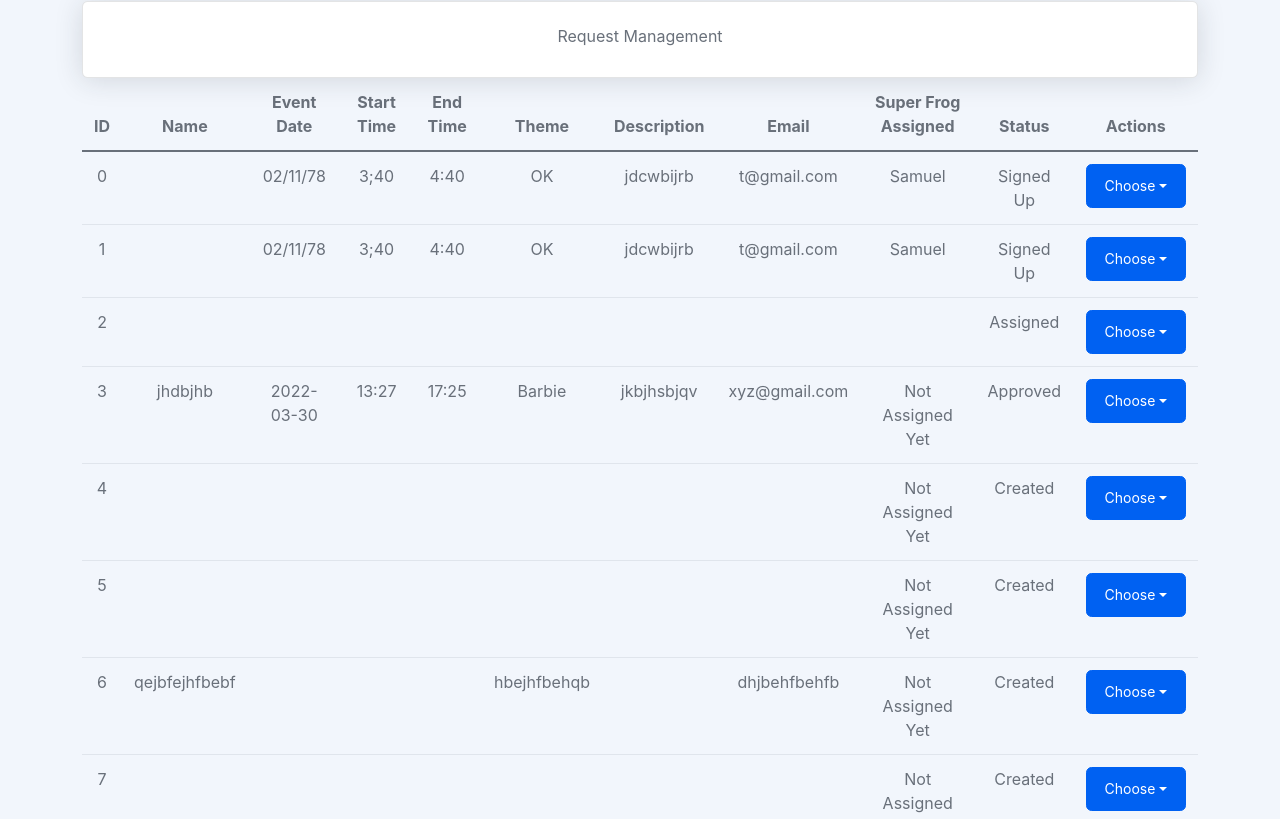
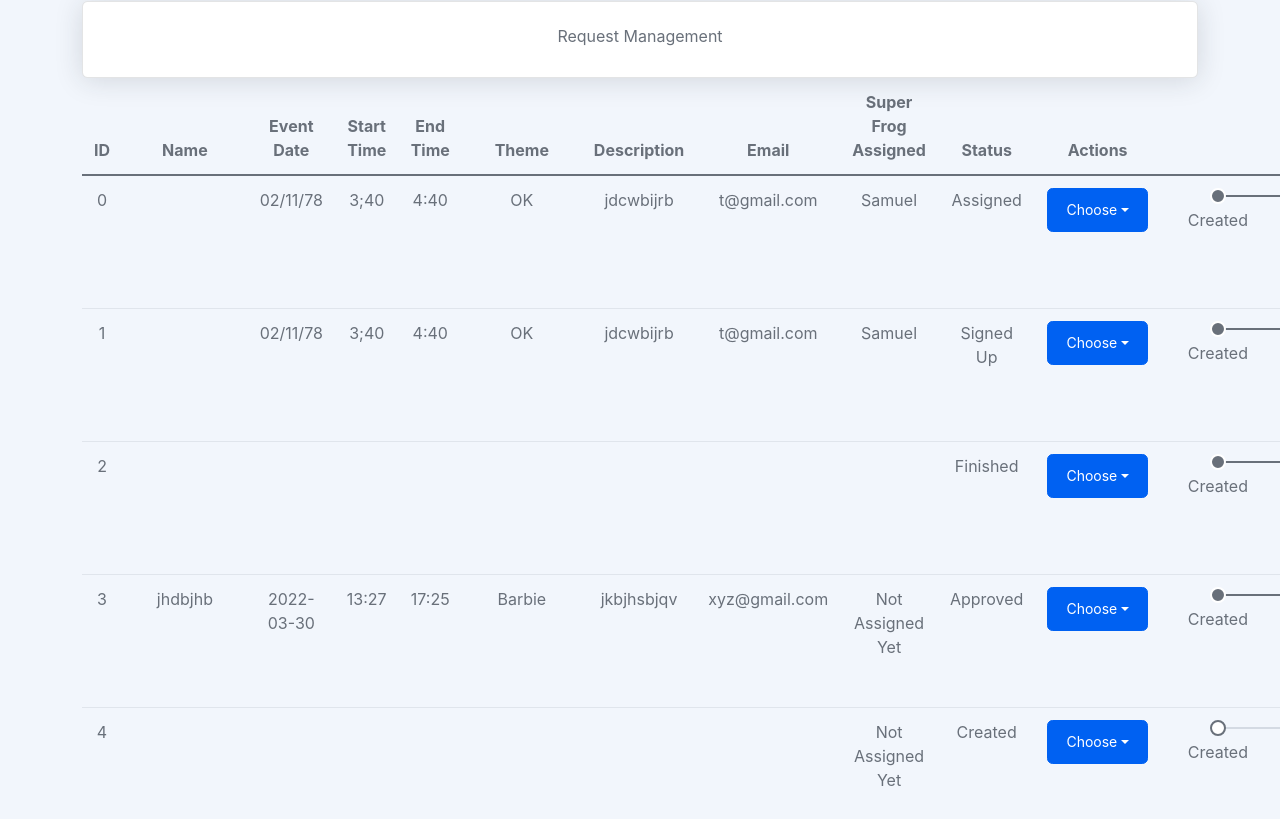
Before and after one commit to baovng/WebProject, a Vue app: page /profile in a window 1280 px wide. Shown: the part 634-1453 px from the top of the page. Built offline with nearby package versions, Linux system fonts and the light colour scheme; data requests are answered from the project's data file; a web font is replaced by a local one.

Commit message:
Status timeline

```diff
--- a/db.json
+++ b/db.json
@@ -242,7 +242,7 @@
       "etime": "4:40",
       "desc": "jdcwbijrb",
       "email": "t@gmail.com",
-      "status": "Signed Up",
+      "status": "Assigned",
       "assigned": "Samuel"
     },
     {
@@ -261,7 +261,7 @@
     {
       "name": "Vanshika",
       "id": 2,
-      "status": "Assigned"
+      "status": "Finished"
     },
     {
       "name": "Hello",
@@ -304,7 +304,7 @@
       "email": "",
       "ename": "",
       "date": "",
-      "status": "Created",
+      "status": "Finished",
       "assigned": "Not Assigned Yet",
       "id": 5
     },
@@ -319,7 +319,7 @@
       "email": "dhjbehfbehfb",
       "ename": "qejbfejhfbebf",
       "date": "",
-      "status": "Created",
+      "status": "Assigned",
       "assigned": "Not Assigned Yet",
       "id": 6
     },
--- a/src/components/Requests.vue
+++ b/src/components/Requests.vue
@@ -44,7 +44,6 @@ export default {
 
   methods: {
     async checker(id, status1) {
-      alert(this.role);
       this.requests = this.requests.map((req) => {
         if (req.id === id) {
           req.status = status1;
@@ -152,6 +151,111 @@ export default {
         </div>
       </div>
     </td>
+    <!-- <td>
+      <button
+        class="btn btn-primary"
+        type="button"
+        data-bs-toggle="modal"
+        data-bs-target="#exampleModalCenter"
+      >
+        View
+      </button>
+    </td>
+    <div
+      class="modal fade"
+      id="exampleModalCenter"
+      tabindex="-1"
+      role="dialog"
+      aria-labelledby="exampleModalCenterTitle"
+      aria-hidden="true"
+    >
+      <div class="modal-dialog modal-dialog-centered" role="document">
+        <div class="modal-content">
+          <div class="modal-header">
+            <h5 class="modal-title" id="exampleModalCenterTitle">
+              Vertically Centered Modal
+            </h5>
+            <button
+              class="btn-close"
+              type="button"
+              data-bs-dismiss="modal"
+              aria-label="Close"
+            ></button>
+          </div>
+          <div class="modal-body">
+              <div class="step mb-5">
+        <div class="step-item" :class="req.status == 'Created' ? 'active' : ''">
+          <a class="step-item-link" href="#!">Created</a>
+        </div>
+        <div
+          class="step-item"
+          :class="req.status == 'Approved' ? 'active' : ''"
+        >
+          <a class="step-item-link" href="#!">Approved</a>
+        </div>
+        <div
+          class="step-item"
+          :class="req.status == 'Signed Up' ? 'active' : ''"
+        >
+          <a class="step-item-link" href="#!">Signed Up</a>
+        </div>
+        <div
+          class="step-item"
+          :class="req.status == 'Assigned' ? 'active' : ''"
+        >
+          <a class="step-item-link" href="#!">Assigned</a>
+        </div>
+        <div
+          class="step-item"
+          :class="req.status == 'Finished' ? 'active' : ''"
+        >
+          <a class="step-item-link" href="#!">Finished</a>
+        </div>
+      </div>
+          </div>
+          <div class="modal-footer">
+            <button
+              class="btn btn-secondary"
+              type="button"
+              data-bs-dismiss="modal"
+            >
+              Close</button
+            ><button class="btn btn-primary" type="button">Save changes</button>
+          </div>
+        </div>
+      </div>
+    </div> -->
+    <td>
+      <div class="step mb-5">
+        <div class="step-item" :class="req.status == 'Created' ? 'active' : ''">
+          <a class="step-item-link" href="#!">Created</a>
+        </div>
+        <div
+          class="step-item"
+          :class="req.status == 'Approved' ? 'active' : ''"
+        >
+          <a class="step-item-link" href="#!">Approved</a>
+        </div>
+        <div
+          class="step-item"
+          :class="req.status == 'Signed Up' ? 'active' : ''"
+        >
+          <a class="step-item-link" href="#!">Signed Up</a>
+        </div>
+        <div
+          class="step-item"
+          :class="req.status == 'Assigned' ? 'active' : ''"
+        >
+          <a class="step-item-link" href="#!">Assigned</a>
+        </div>
+        <div
+          class="step-item"
+          :class="req.status == 'Finished' ? 'active' : ''"
+        >
+          <a class="step-item-link" href="#!">Finished</a>
+        </div>
+      </div>
+    </td>
   </tr>
 </template>
 
```
